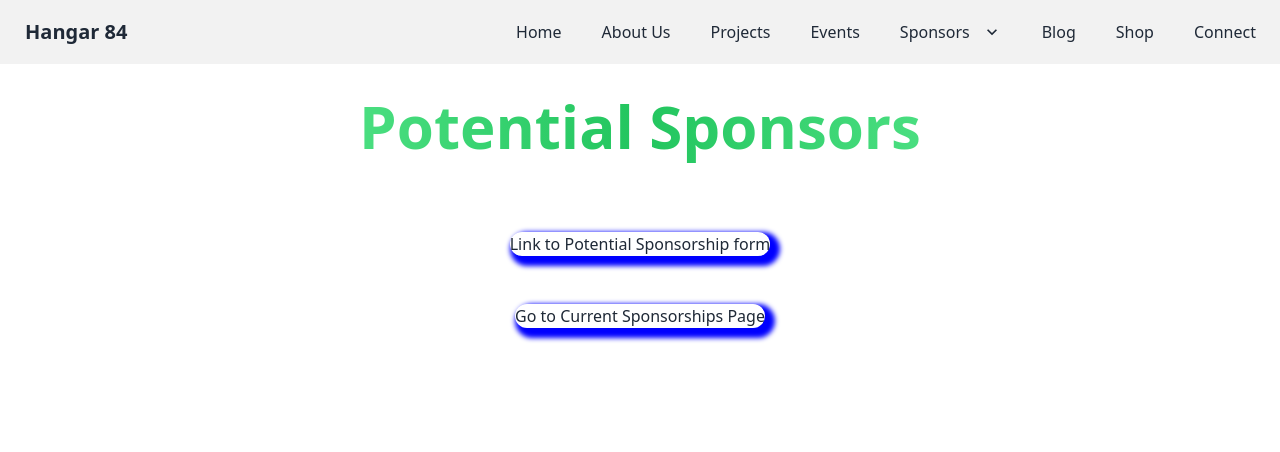
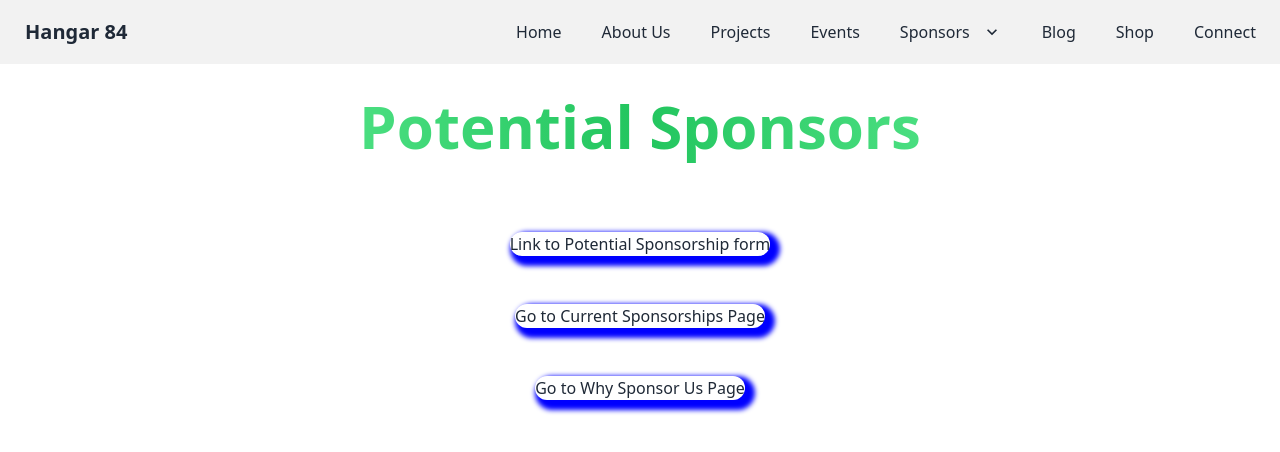
Before and after one commit to ZavionCyboron/hangar84.org, a SvelteKit app: page /potential-sponsors in a window 1280 px wide. Shown: the top 452 px of the page. Built offline with nearby package versions, Linux system fonts and the light colour scheme.

Commit message:
feat: add link to Why Sponsor Us page

```diff
--- a/src/routes/potential-sponsors/+page.svelte
+++ b/src/routes/potential-sponsors/+page.svelte
@@ -18,4 +18,5 @@
 	<br>
 	<a href="https://hangar84.org/current-sponsors/" style="box-shadow: 5px 5px 5px 5px blue; border-radius: 15px">Go to Current Sponsorships Page</a><br>
 	<br>
+	<a href="https://hangar84.org/why-sponsor-us/" style="box-shadow: 5px 5px 5px 5px blue; border-radius: 15px">Go to Why Sponsor Us Page</a>
 </div>
```
